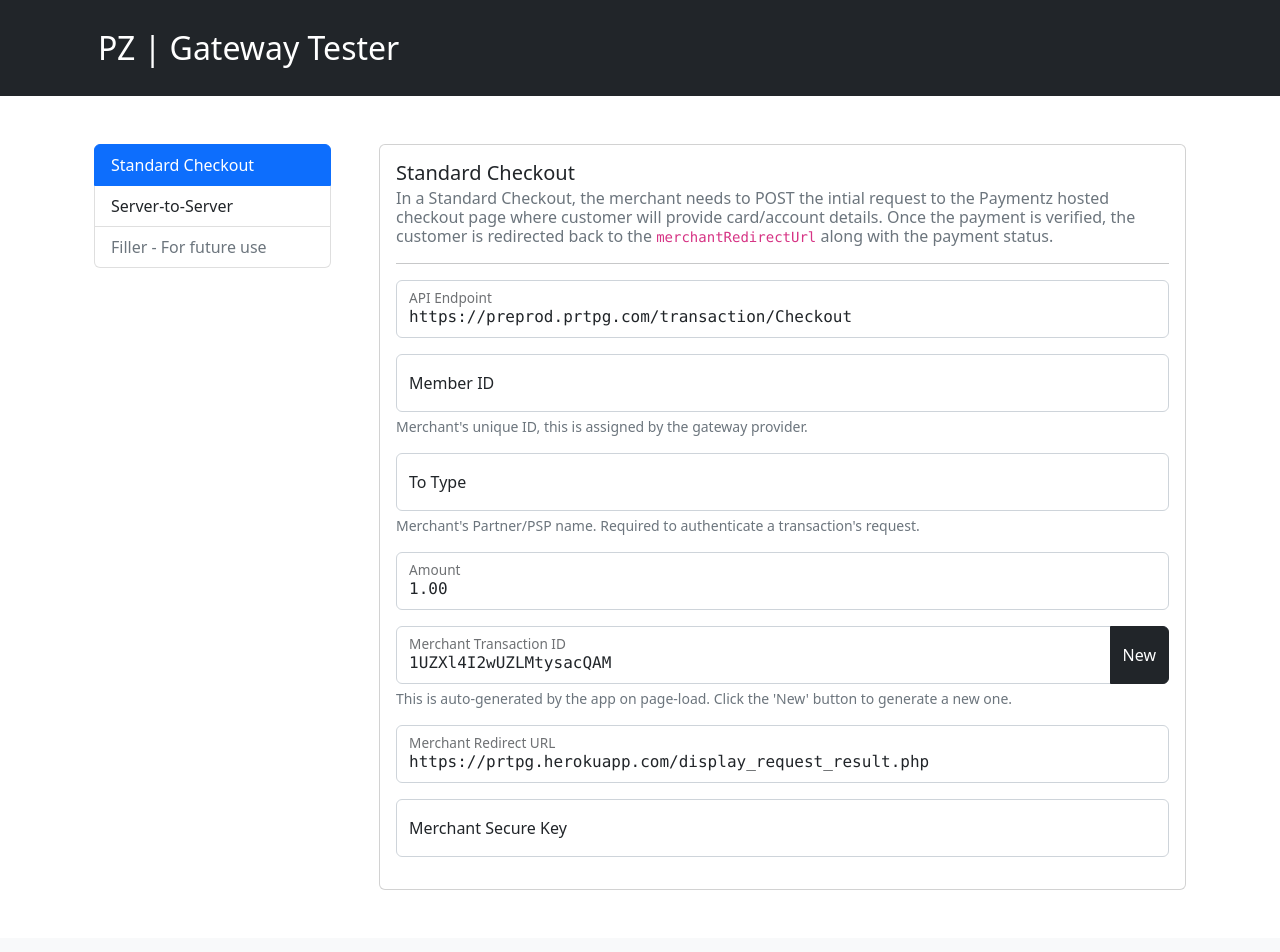
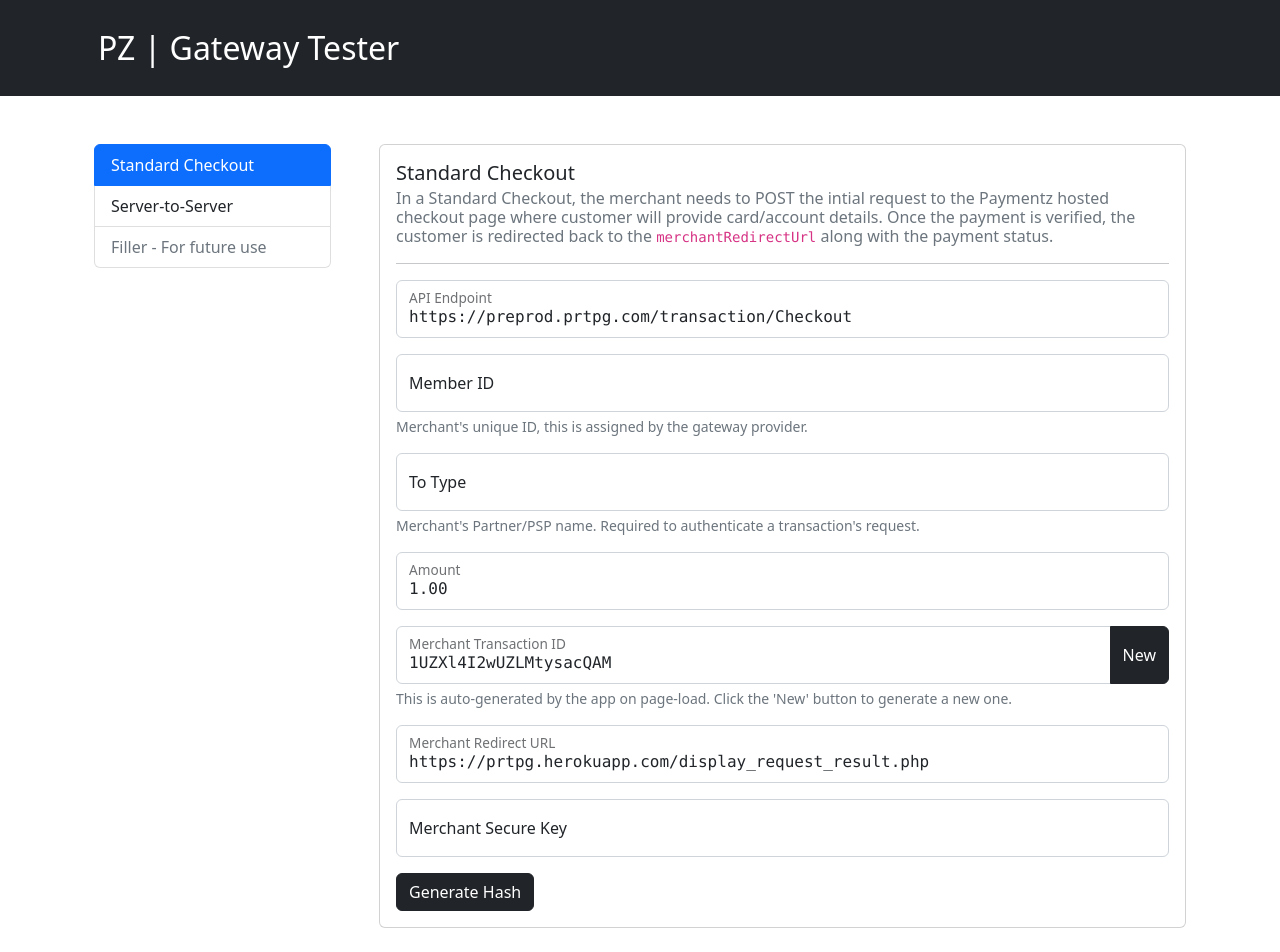
Before and after one commit to veib6247/prtpg-v2, a Vue app: page / in a window 1280 px wide. Shown: the top 952 px of the page. Built offline with nearby package versions, Linux system fonts and the light colour scheme.

Commit message:
Added function to generate md5 client-side

```diff
--- a/package.json
+++ b/package.json
@@ -11,6 +11,7 @@
   "dependencies": {
     "@popperjs/core": "^2.11.5",
     "bootstrap": "^5.2.0",
+    "crypto-js": "^4.1.1",
     "nanoid": "^4.0.0",
     "vue": "^3.2.37"
   },
--- a/src/components/StandardCheckout.vue
+++ b/src/components/StandardCheckout.vue
@@ -1,6 +1,7 @@
 <script setup>
 // utils
 import { ref } from 'vue'
+import md5 from 'crypto-js/md5'
 
 // state manager
 import { request } from '../stateStore.js'
@@ -11,6 +12,18 @@ import FormInputTrxIdGen from '../components/FormInputTrxIdGen.vue'
 
 // local vars
 const endPoint = ref('https://preprod.prtpg.com/transaction/Checkout')
+
+/**
+ * generate hash
+ */
+function generateHash() {
+  // MEMBERID|TOTYPE|AMOUNT|TRANSACTIONID|REDIRECTURL|SECURE_KEY
+  console.info(
+    md5(
+      `${request.memberId}|${request.totype}|${request.amount}|${request.merchantTransactionId}|${request.merchantRedirectUrl}|${request.secureKey}`
+    ).toString()
+  )
+}
 </script>
 
 <template>
@@ -82,6 +95,10 @@ const endPoint = ref('https://preprod.prtpg.com/transaction/Checkout')
         input-placeholder="XXXXXXXXXXXXX"
         v-model="request.secureKey"
       />
+
+      <button type="button" class="btn btn-dark" @click="generateHash">
+        Generate Hash
+      </button>
     </div>
   </div>
 </template>
```
Also changed, not shown: 1 other file (tests, documents, lock files or other folders).
